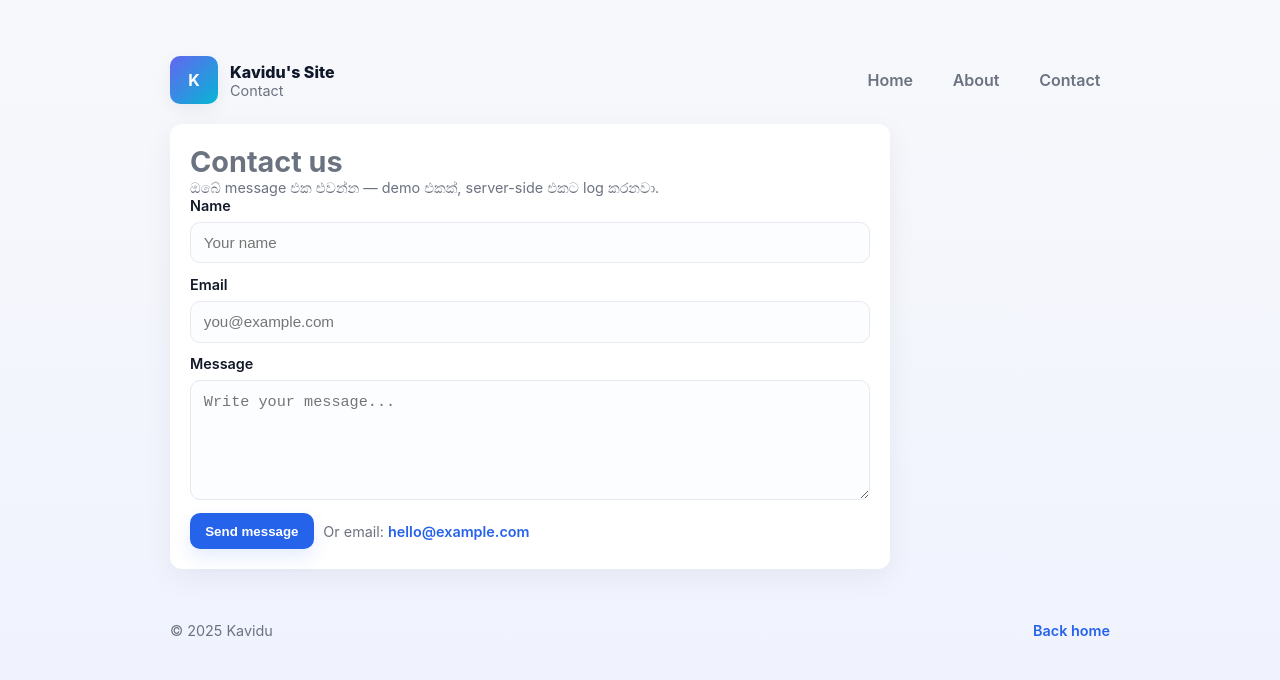
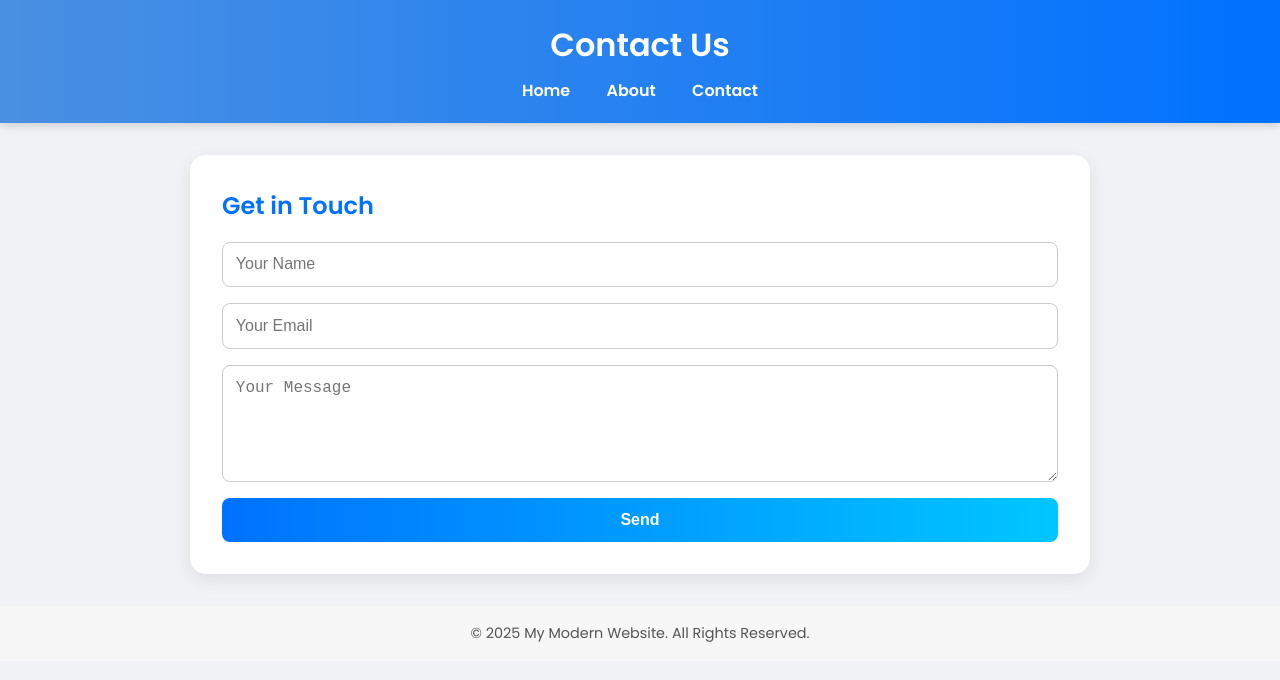
Before and after one commit to Kausshebak/MY-WEB, a website: page src/contact.html in a window 1280 px wide. Drawn offline with Linux system fonts and the light colour scheme.

Commit message:
Update contact.html

```diff
--- a/src/contact.html
+++ b/src/contact.html
@@ -1,56 +1,50 @@
-<!doctype html>
+<!DOCTYPE html>
 <html lang="en">
 <head>
-  <meta charset="utf-8" />
-  <meta name="viewport" content="width=device-width,initial-scale=1" />
-  <title>Contact — Simple Quality Website</title>
-  <link rel="stylesheet" href="/assets/css/styles.css" />
+<meta charset="UTF-8" />
+<meta name="viewport" content="width=device-width, initial-scale=1.0" />
+<title>Contact - Modern Quality Website</title>
+<link href="https://fonts.googleapis.com/css2?family=Poppins:wght@400;600&display=swap" rel="stylesheet">
+<style>
+  *{margin:0;padding:0;box-sizing:border-box;}
+  body{font-family:"Poppins", sans-serif;background:#f0f2f5;color:#333;line-height:1.6;animation:fadeIn 1s ease-in;}
+  a{text-decoration:none;transition:0.3s;}
+  header{background:linear-gradient(90deg,#4a90e2,#0072ff);color:#fff;padding:1.2rem 2rem;text-align:center;box-shadow:0 3px 8px rgba(0,0,0,0.15);position:sticky;top:0;z-index:1000;}
+  header h1{margin-bottom:0.5rem;}
+  nav a{color:#fff;margin:0 1rem;font-weight:600;position:relative;}
+  nav a::after{content:"";position:absolute;left:0;bottom:-5px;width:0%;height:2px;background:#fff;transition:width 0.3s;}
+  nav a:hover::after{width:100%;}
+  main{max-width:900px;margin:2rem auto;padding:2rem;background:#fff;border-radius:16px;box-shadow:0 6px 18px rgba(0,0,0,0.08);animation:fadeUp 0.8s ease-in;}
+  h2{margin-bottom:1rem;color:#0072ff;}
+  form{display:flex;flex-direction:column;gap:1rem;}
+  input, textarea{padding:0.8rem;border:1px solid #ccc;border-radius:8px;font-size:1rem;}
+  button{padding:0.8rem;background:linear-gradient(90deg,#0072ff,#00c6ff);color:#fff;border:none;border-radius:8px;font-size:1rem;font-weight:bold;cursor:pointer;transition:0.2s;}
+  button:hover{transform:scale(1.05);box-shadow:0 4px 12px rgba(0,114,255,0.4);}
+  footer{text-align:center;padding:1rem;margin-top:2rem;background:#f7f7f7;font-size:0.9rem;color:#555;}
+  @keyframes fadeIn{from{opacity:0;} to{opacity:1;}}
+  @keyframes fadeUp{from{opacity:0; transform:translateY(30px);} to{opacity:1; transform:translateY(0);}}
+</style>
 </head>
 <body>
-  <div class="container">
-    <header class="site-header">
-      <div class="brand">
-        <div class="logo">K</div>
-        <div><div style="font-weight:800">Kavidu's Site</div><div class="small">Contact</div></div>
-      </div>
-      <nav class="site-nav">
+  <header>
+    <h1>Contact Us</h1>
+    <nav>
       <a href="/">Home</a>
       <a href="/about">About</a>
-        <a href="/contact" aria-current="page">Contact</a>
+      <a href="/contact">Contact</a>
     </nav>
   </header>
-
-    <main class="card small">
-      <h1>Contact us</h1>
-      <p class="small">ඔබේ message එක එවන්න — demo එකක්, server-side එකට log කරනවා.</p>
-
-      <form action="/contact" method="post">
-        <div class="form-row">
-          <label for="name">Name</label>
-          <input id="name" name="name" type="text" placeholder="Your name" required>
-        </div>
-
-        <div class="form-row">
-          <label for="email">Email</label>
-          <input id="email" name="email" type="email" placeholder="you@example.com" required>
-        </div>
-
-        <div class="form-row">
-          <label for="message">Message</label>
-          <textarea id="message" name="message" placeholder="Write your message..." required></textarea>
-        </div>
-
-        <div style="display:flex; gap:.6rem; align-items:center;">
-          <button class="btn" type="submit">Send message</button>
-          <div class="small">Or email: <a class="link" href="mailto:hello@example.com">hello@example.com</a></div>
-        </div>
+  <main>
+    <h2>Get in Touch</h2>
+    <form>
+      <input type="text" placeholder="Your Name" required />
+      <input type="email" placeholder="Your Email" required />
+      <textarea rows="5" placeholder="Your Message" required></textarea>
+      <button type="submit">Send</button>
     </form>
   </main>
-
-    <footer class="site-footer">
-      <div class="small">© 2025 Kavidu</div>
-      <div class="small"><a class="link" href="/">Back home</a></div>
+  <footer>
+    <p>&copy; 2025 My Modern Website. All Rights Reserved.</p>
   </footer>
-  </div>
 </body>
 </html>
```
Lines whose indentation alone changed are shown as unchanged.
